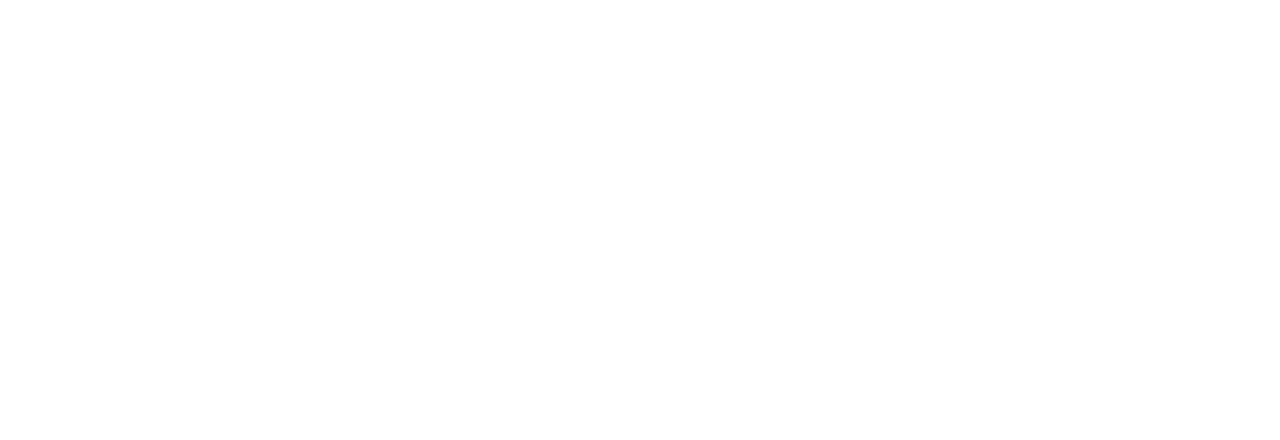
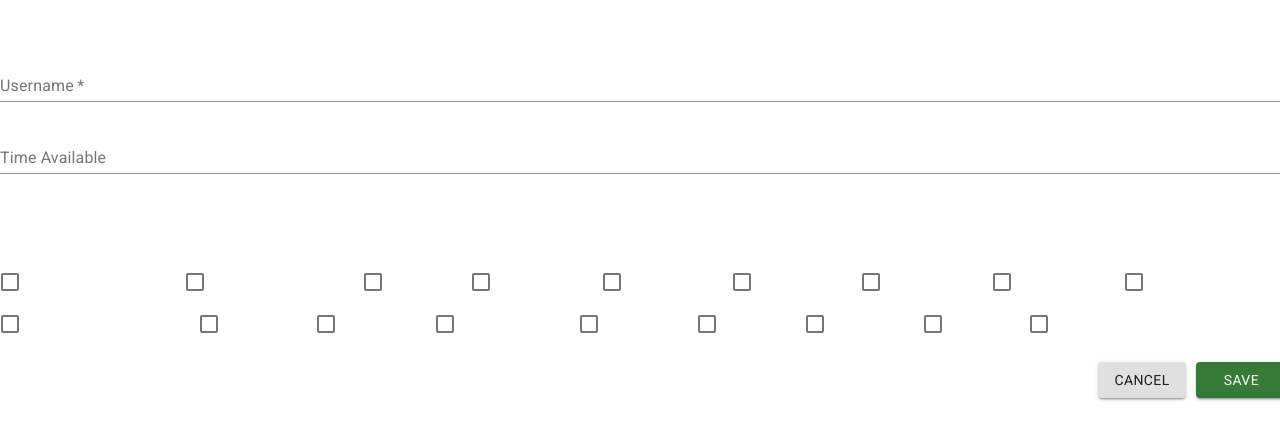
Before and after one commit to TonyCui02/devs_hackathon_two, a React (Create React App) app: page /profile in a window 1280 px wide. Shown: the top 440 px of the page. Built offline with nearby package versions, Linux system fonts and the light colour scheme.

Commit message:
added profile

```diff
--- a/src/App.js
+++ b/src/App.js
@@ -1,6 +1,7 @@
 import React from 'react'
 import Dashboard from "./views/Dashboard";
 import Start from "./views/Start";
+import Profile from "./views/Profile";
 import '@fontsource/roboto';
 import { ThemeProvider } from "@material-ui/styles";
 import { createMuiTheme } from "@material-ui/core";
@@ -18,9 +19,6 @@
     primary: {
       main: "#262c52"
     },
-    secondary: {
-      main: "#66bf39"
-    }
   },
 });
 
@@ -38,6 +36,9 @@
             <Route path="/start">
               <Start />
             </Route>
+            <Route path="/profile">
+              <Profile/>
+            </Route>
           </Switch>
         </Router>
       </div>
--- /dev/null
+++ b/src/views/Profile.js
@@ -0,0 +1,151 @@
+import React from 'react';
+import Grid from '@material-ui/core/Grid';
+import Typography from '@material-ui/core/Typography';
+import TextField from '@material-ui/core/TextField';
+import FormControlLabel from '@material-ui/core/FormControlLabel';
+import Checkbox from '@material-ui/core/Checkbox';
+import Button from '@material-ui/core/Button';
+// import View from '@material-ui/core/View
+
+
+export default function AddressForm() {
+    return (
+        <React.Fragment>
+            <Grid>
+                <Typography variant="h4" gutterBottom>
+                    Profile
+                </Typography>
+                <Grid container spacing={3}>
+                    <Grid item xs={12} sm={12}>
+                        <TextField
+                            required
+                            id="Username"
+                            name="Username"
+                            label="Username"
+                            fullWidth
+                            autoComplete="Username"
+                        />
+                    </Grid>
+                    <Grid item xs={12}>
+                        <TextField
+                            id="TimeAvailable"
+                            name="TimeAvailable"
+                            label="Time Available"
+                            fullWidth
+                            autoComplete="Time Available"
+                        />
+                    </Grid>
+                    <Grid item xs={12} sm={12}>
+                        <Typography variant="h6" gutterBottom align="left">
+                            Tags
+                        </Typography>
+                    </Grid>
+                    <Grid item xs={12} align="left">
+                        <FormControlLabel
+                            control={<Checkbox color="secondary" name="saveAddress" value="yes" />}
+                            label="GoogleAnalytics"
+                            style={{ marginRight: "36px" }}
+                        />
+                        <FormControlLabel
+                            control={<Checkbox color="secondary" name="saveAddress" value="yes" />}
+                            label="Documentation"
+                            style={{ marginRight: "36px" }}
+                        />
+                        <FormControlLabel
+                            control={<Checkbox color="secondary" name="saveAddress" value="yes" />}
+                            label="Email"
+                            style={{ marginRight: "36px" }}
+                        />
+                        <FormControlLabel
+                            control={<Checkbox color="secondary" name="saveAddress" value="yes" />}
+                            label="Frontend"
+                            style={{ marginRight: "36px" }}
+                        />
+                        <FormControlLabel
+                            control={<Checkbox color="secondary" name="saveAddress" value="yes" />}
+                            label="Backend"
+                            style={{ marginRight: "36px" }}
+                        />
+                        <FormControlLabel
+                            control={<Checkbox color="secondary" name="saveAddress" value="yes" />}
+                            label="Firebase"
+                            style={{ marginRight: "36px" }}
+                        />
+                        <FormControlLabel
+                            control={<Checkbox color="secondary" name="saveAddress" value="yes" />}
+                            label="Firestore"
+                            style={{ marginRight: "36px" }}
+                        />
+                        <FormControlLabel
+                            control={<Checkbox color="secondary" name="saveAddress" value="yes" />}
+                            label="In-House"
+                            style={{ marginRight: "36px" }}
+                        />
+                        <FormControlLabel
+                            control={<Checkbox color="secondary" name="saveAddress" value="yes" />}
+                            label="Figma"
+                            style={{ marginRight: "36px" }}
+                        />
+                        <FormControlLabel
+                            control={<Checkbox color="secondary" name="saveAddress" value="yes" />}
+                            label="MySQLWorkbench"
+                            style={{ marginRight: "36px" }}
+                        />
+                        <FormControlLabel
+                            control={<Checkbox color="secondary" name="saveAddress" value="yes" />}
+                            label="Python"
+                            style={{ marginRight: "36px" }}
+                        />
+                        <FormControlLabel
+                            control={<Checkbox color="secondary" name="saveAddress" value="yes" />}
+                            label="MySQL"
+                            style={{ marginRight: "36px" }}
+                        />
+                        <FormControlLabel
+                            control={<Checkbox color="secondary" name="saveAddress" value="yes" />}
+                            label="JavaScript"
+                            style={{ marginRight: "36px" }}
+                        />
+                        <FormControlLabel
+                            control={<Checkbox color="secondary" name="saveAddress" value="yes" />}
+                            label="JQuery"
+                            style={{ marginRight: "36px" }}
+                        />
+                        <FormControlLabel
+                            control={<Checkbox color="secondary" name="saveAddress" value="yes" />}
+                            label="React"
+                            style={{ marginRight: "36px" }}
+                        />
+                        <FormControlLabel
+                            control={<Checkbox color="secondary" name="saveAddress" value="yes" />}
+                            label="Django"
+                            style={{ marginRight: "36px" }}
+                        />
+                        <FormControlLabel
+                            control={<Checkbox color="secondary" name="saveAddress" value="yes" />}
+                            label="Flask"
+                            style={{ marginRight: "36px" }}
+                        />
+                        <FormControlLabel
+                            control={<Checkbox color="secondary" name="saveAddress" value="yes" />}
+                            label="WTForms"
+                            style={{ marginRight: "36px" }}
+                        />
+                    </Grid>
+                    {/* <View> */}
+                    <Grid container justify="flex-end">
+                        <Button variant="contained" style={{ alignSelf: 'flex-end', margin: "5px" }}>
+                            Cancel
+                        </Button>
+                        <Button variant="contained" color="primary" style={{ backgroundColor: "#357a38", alignSelf: 'flex-end', margin: "5px", paddingLeft: "28px", paddingRight: "28px" }}>
+                            Save
+                        </Button>
+                    </Grid>
+
+                    {/* </View> */}
+
+                </Grid>
+            </Grid>
+        </React.Fragment>
+    );
+}
--- a/src/views/Start.js
+++ b/src/views/Start.js
@@ -30,6 +30,12 @@
             duration: theme.transitions.duration.enteringScreen,
         }),
         color: "#66bf39	",
+        tr: {
+            background: "#f1f1f1",
+            '&:hover': {
+                background: "#f00",
+            }
+        }
     }
 
 }));
```
Also changed, not shown: 1 other file (tests, documents, lock files or other folders).
